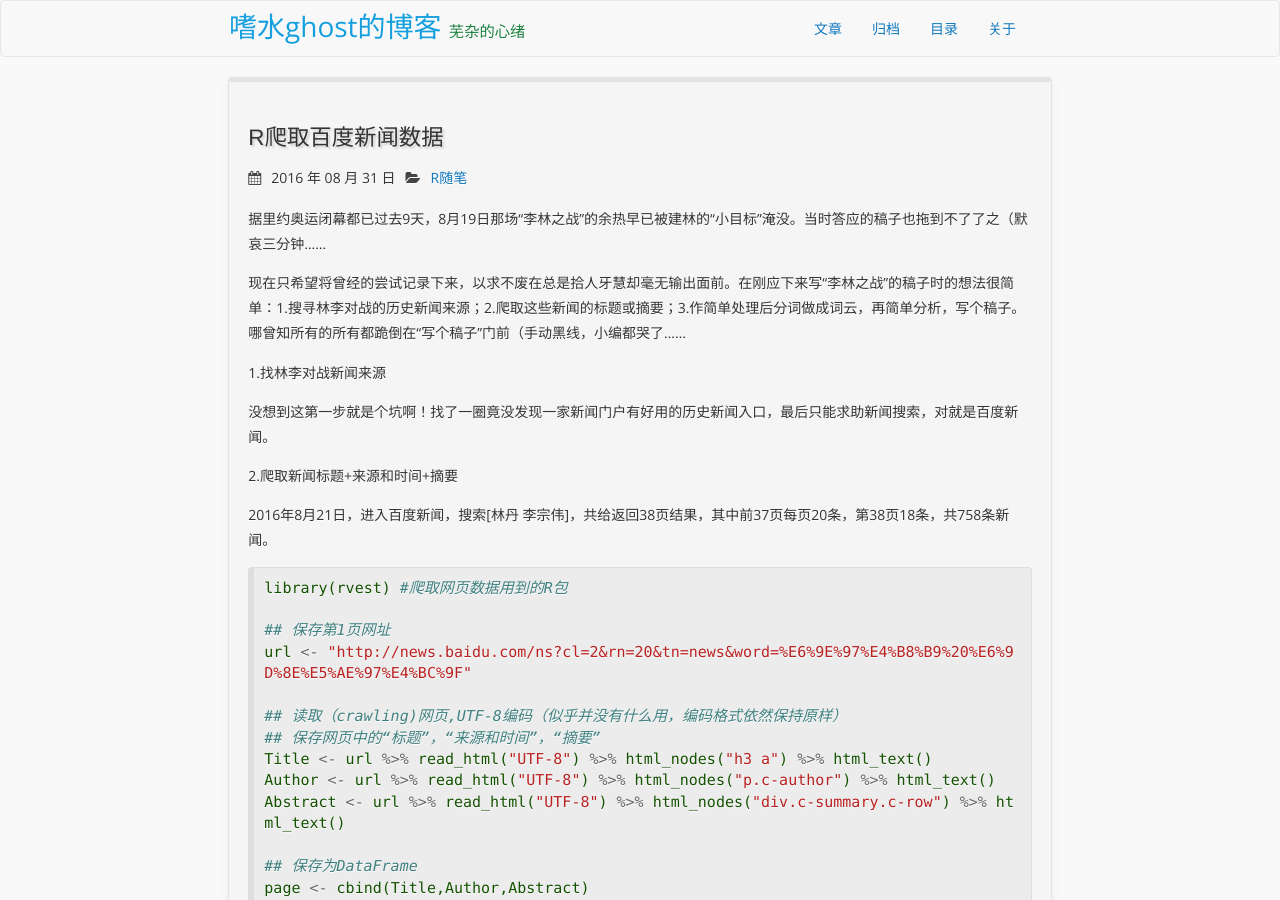
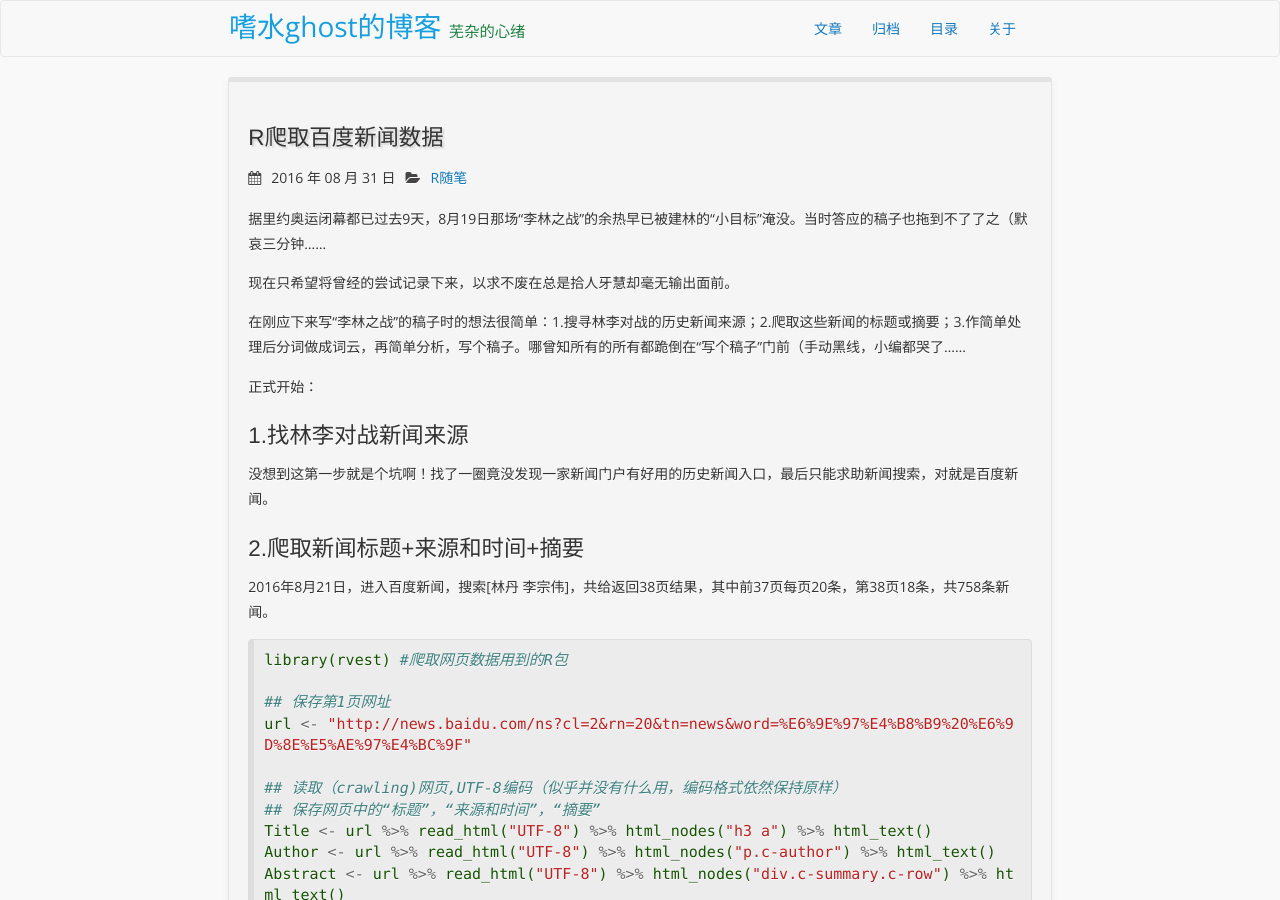
Before and after one commit to YuJiajie/YuJiajie.github.io, a Jekyll site: the page built from _posts/2016-8-31-r-crawl-url-word-lindan-lizongwei.md, in a window 1280 px wide and 900 px high. Built offline with Jekyll 4.4.1, drawn with Linux system fonts in a browser that asks for light colours; nearby versions of some CDN libraries; comment, search, counter and statistics services are not loaded.

Commit message:
Update 2016-8-31-r-crawl-url-word-lindan-lizongwei.md

```diff
--- a/_posts/2016-8-31-r-crawl-url-word-lindan-lizongwei.md
+++ b/_posts/2016-8-31-r-crawl-url-word-lindan-lizongwei.md
@@ -10,13 +10,17 @@ icon: bullhorn
 ---
 据里约奥运闭幕都已过去9天，8月19日那场“李林之战”的余热早已被建林的“小目标”淹没。当时答应的稿子也拖到不了了之（默哀三分钟……
 
-现在只希望将曾经的尝试记录下来，以求不废在总是拾人牙慧却毫无输出面前。在刚应下来写“李林之战”的稿子时的想法很简单：1.搜寻林李对战的历史新闻来源；2.爬取这些新闻的标题或摘要；3.作简单处理后分词做成词云，再简单分析，写个稿子。哪曾知所有的所有都跪倒在“写个稿子”门前（手动黑线，小编都哭了……
+现在只希望将曾经的尝试记录下来，以求不废在总是拾人牙慧却毫无输出面前。
 
-1.找林李对战新闻来源
+在刚应下来写“李林之战”的稿子时的想法很简单：1.搜寻林李对战的历史新闻来源；2.爬取这些新闻的标题或摘要；3.作简单处理后分词做成词云，再简单分析，写个稿子。哪曾知所有的所有都跪倒在“写个稿子”门前（手动黑线，小编都哭了……
+
+正式开始：
+
+## 1.找林李对战新闻来源
 
 没想到这第一步就是个坑啊！找了一圈竟没发现一家新闻门户有好用的历史新闻入口，最后只能求助新闻搜索，对就是百度新闻。
 
-2.爬取新闻标题+来源和时间+摘要
+## 2.爬取新闻标题+来源和时间+摘要
 
 2016年8月21日，进入百度新闻，搜索[林丹 李宗伟]，共给返回38页结果，其中前37页每页20条，第38页18条，共758条新闻。
 
```
